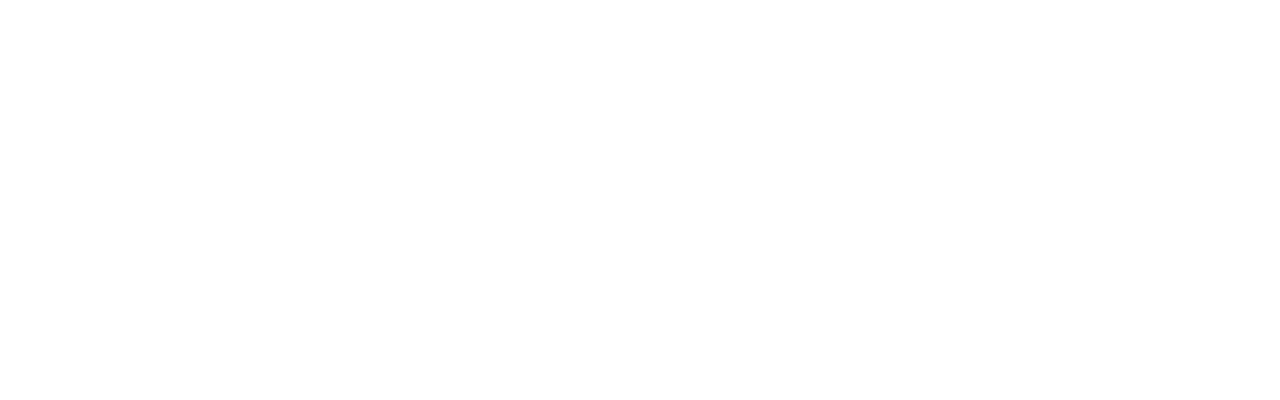
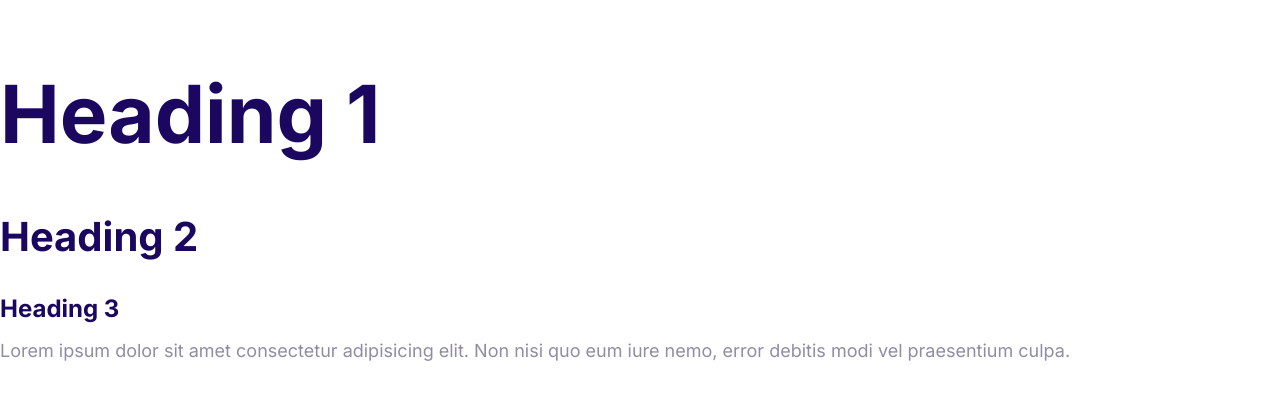
Before and after one commit to yoinspiration/mymoshify, a plain HTML site: page index.html in a window 1280 px wide. Drawn offline with Linux system fonts and the light colour scheme.

Commit message:
Define the styles for the fonts

```diff
--- a/css/styles.css
+++ b/css/styles.css
@@ -1,3 +1,5 @@
+@import url('normalize.css');
+
 :root {
   --color-accent: #ff3400;
   --color-body: #918ca4;
@@ -5,3 +7,56 @@
   --color-primary: #2584ff;
   --color-secondary: #00d9ff;
 }
+
+html {
+  /* 62.5% of 16px = 10px */
+  font-size: 62.5%;
+}
+
+body {
+  font-family: "Inter", Arial, Helvetica, sans-serif;
+  font-optical-sizing: auto;
+  font-style: normal;
+  font-variation-settings: "slnt" 0;
+  color: var(--color-body);
+  font-size: 2.4rem;
+  line-height: 1.5;
+}
+
+h1,
+h2,
+h3 {
+  color: var(--color-headings);
+  margin-bottom: 1rem;
+}
+
+h1 {
+  /* 7x font size of the html element */
+  font-size: 7rem;
+}
+
+h2 {
+  font-size: 4rem;
+}
+
+h3 {
+  font-size: 3rem;
+}
+
+p {
+  margin-top: 0;
+}
+
+@media screen and (min-width: 1024px) {
+  body {
+    font-size: 1.8rem;
+  }
+
+  h1 {
+    font-size: 8rem;
+  }
+
+  h3 {
+    font-size: 2.4rem;
+  }
+}
--- a/index.html
+++ b/index.html
@@ -4,7 +4,21 @@
     <meta charset="UTF-8" />
     <meta name="viewport" content="width=device-width, initial-scale=1.0" />
     <title>Document</title>
-    <link rel="stylesheet" href="css/styles.css">
+    <link rel="preconnect" href="https://fonts.googleapis.com" />
+    <link rel="preconnect" href="https://fonts.gstatic.com" crossorigin />
+    <link
+      href="https://fonts.googleapis.com/css2?family=Inter:wght@100..900&display=swap"
+      rel="stylesheet"
+    />
+    <link rel="stylesheet" href="css/styles.css" />
   </head>
-  <body></body>
+  <body>
+    <h1>Heading 1</h1>
+    <h2>Heading 2</h2>
+    <h3>Heading 3</h3>
+    <p>
+      Lorem ipsum dolor sit amet consectetur adipisicing elit. Non nisi quo eum
+      iure nemo, error debitis modi vel praesentium culpa.
+    </p>
+  </body>
 </html>
```
